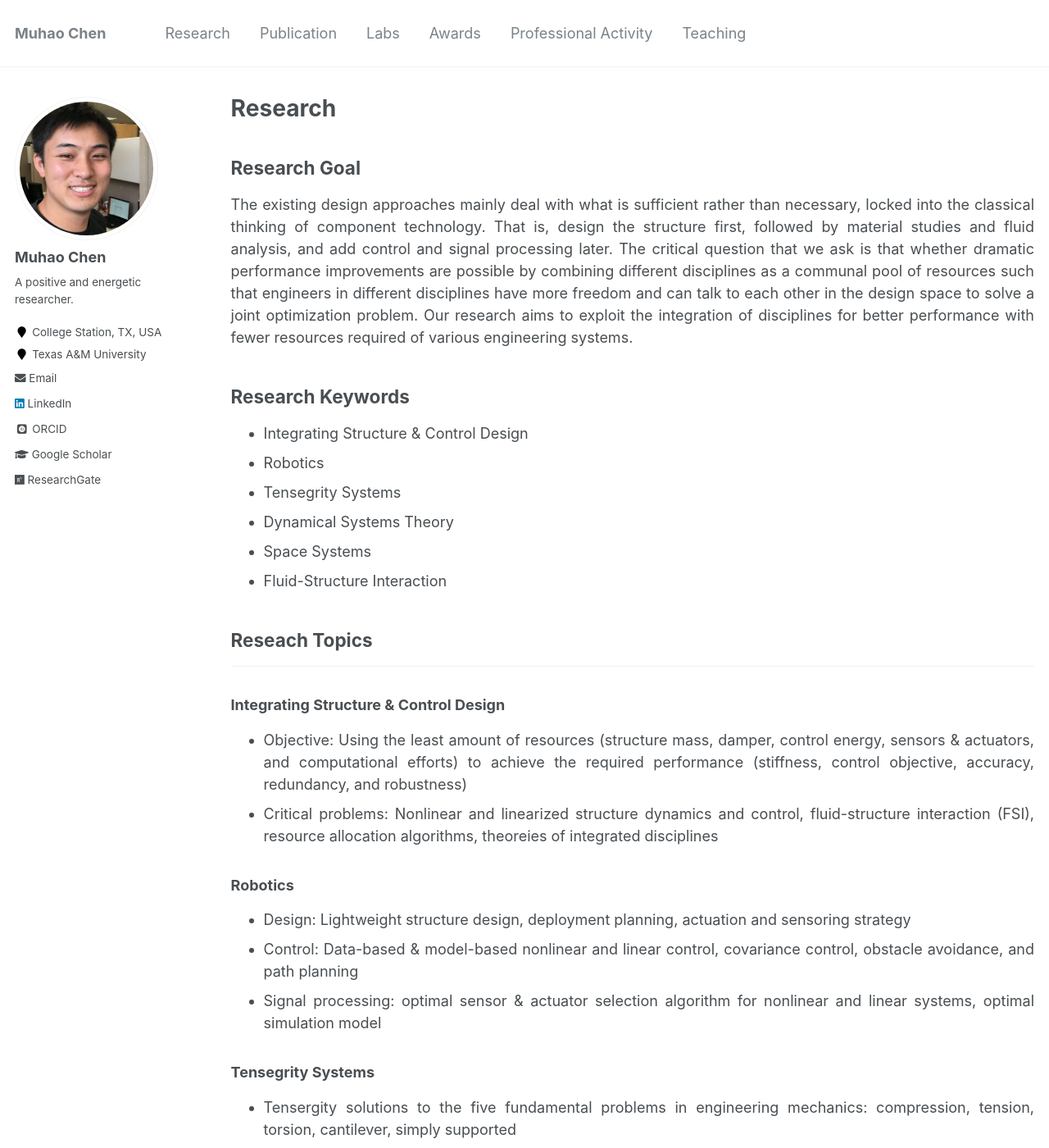
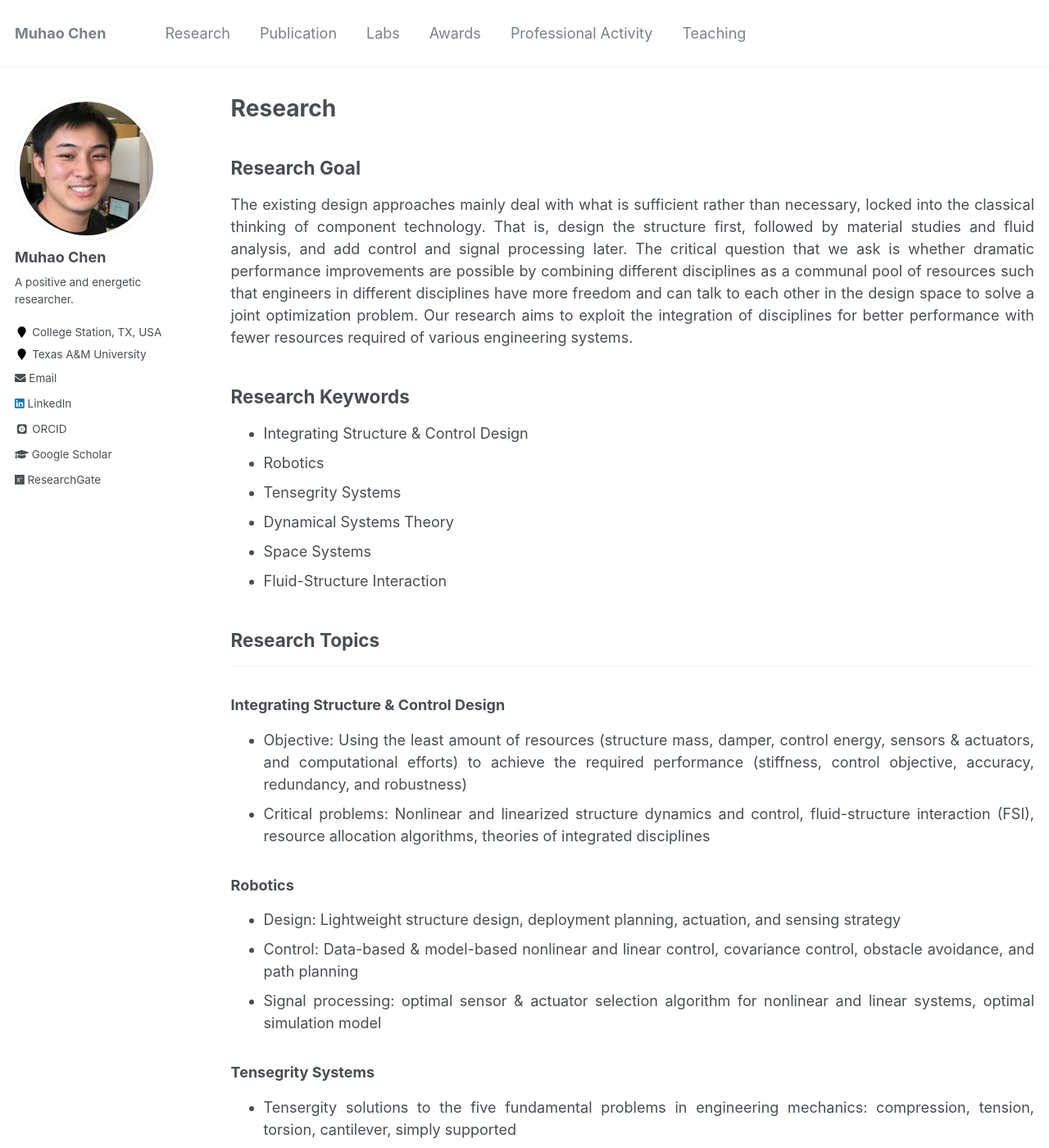
Before and after one commit to Muhao-Chen/muhao-chen.github.io, a Jekyll site: the page built from _pages/research.md, in a window 1280 px wide and 1400 px high. Shown: the whole window at 82% size. Built offline with Jekyll 4.4.1, drawn with Linux system fonts in a browser that asks for light colours; some web fonts are replaced; some of the changed text lies outside the part shown.

Commit message:
Update research.md

```diff
--- a/_pages/research.md
+++ b/_pages/research.md
@@ -10,7 +10,7 @@ toc: true
 
 
 ## Research Goal
-The existing design approaches mainly deal with what is sufficient rather than necessary, locked into the classical thinking of component technology. That is, design the structure first, followed by material studies and fluid analysis, and add control and signal processing later. The critical question that we ask is that whether dramatic performance improvements are possible by combining different disciplines as a communal pool of resources such that engineers in different disciplines have more freedom and can talk to each other in the design space to solve a joint optimization problem. Our research aims to exploit the integration of disciplines for better performance with fewer resources required of various engineering systems.
+The existing design approaches mainly deal with what is sufficient rather than necessary, locked into the classical thinking of component technology. That is, design the structure first, followed by material studies and fluid analysis, and add control and signal processing later. The critical question that we ask is whether dramatic performance improvements are possible by combining different disciplines as a communal pool of resources such that engineers in different disciplines have more freedom and can talk to each other in the design space to solve a joint optimization problem. Our research aims to exploit the integration of disciplines for better performance with fewer resources required of various engineering systems.
 
 ## Research Keywords
 * Integrating Structure & Control Design
@@ -20,15 +20,15 @@ The existing design approaches mainly deal with what is sufficient rather than n
 * Space Systems
 * Fluid-Structure Interaction
 
-## Reseach Topics
+## Research Topics
 
 -----
 ### Integrating Structure & Control Design
 * Objective: Using the least amount of resources (structure mass, damper, control energy, sensors & actuators, and computational efforts) to achieve the required performance (stiffness, control objective, accuracy, redundancy, and robustness)
-* Critical problems: Nonlinear and linearized structure dynamics and control, fluid-structure interaction (FSI), resource allocation algorithms, theoreies of integrated disciplines
+* Critical problems: Nonlinear and linearized structure dynamics and control, fluid-structure interaction (FSI), resource allocation algorithms, theories of integrated disciplines
 
 ### Robotics
-* Design: Lightweight structure design, deployment planning, actuation and sensoring strategy
+* Design: Lightweight structure design, deployment planning, actuation, and sensing strategy
 * Control: Data-based & model-based nonlinear and linear control, covariance control, obstacle avoidance, and path planning
 * Signal processing: optimal sensor & actuator selection algorithm for nonlinear and linear systems, optimal simulation model
 
@@ -74,10 +74,10 @@ The existing design approaches mainly deal with what is sufficient rather than n
 
 ## Research Demonstrations
 
-### Growable Space Habitat with 1G Artifcial Gravity in Deep Space
+### Growable Space Habitat with 1G Artificial Gravity in Deep Space
 (with Anthony Longman, Drs. Raman Goyal, Manoranjan Majji, Robert E. Skelton, Joel Sercel, Jane Shevtsov)
 
-
+<figure><img src="{{ site.url }}/images/rffi/habitat.png" width="800"/></figure>
 
 ### Automated Drilling Rig
 (with Arturo Lopez Nava Jr., Alkassoum Toure, Salim Al Kharsa, Tom Nan, Ran Wang, Luis A Rodriguez, Drs. Mohamed S Khaled, Enrique Z Losoya, Eduardo Gildin, Robert E. Skelton, Sam Noynaert, and George Moridis)
```
Also changed, not shown: other parts of _pages/research.md (+1 -1 lines).
